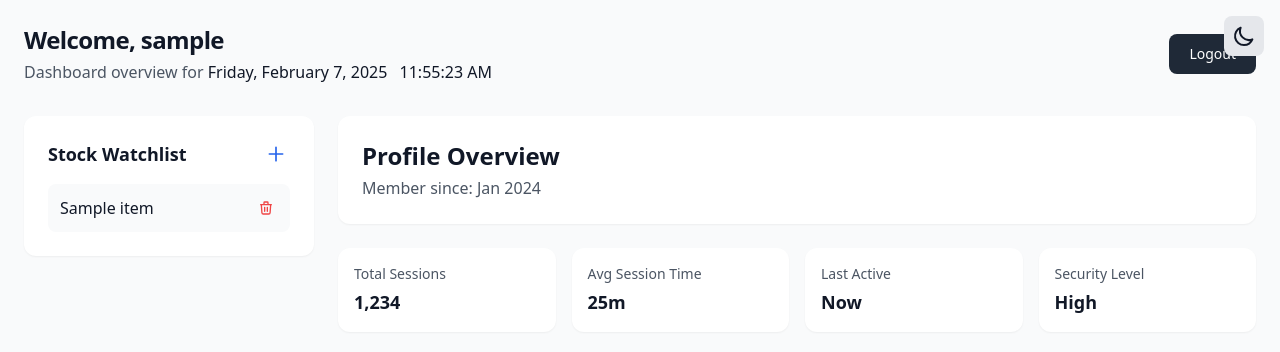
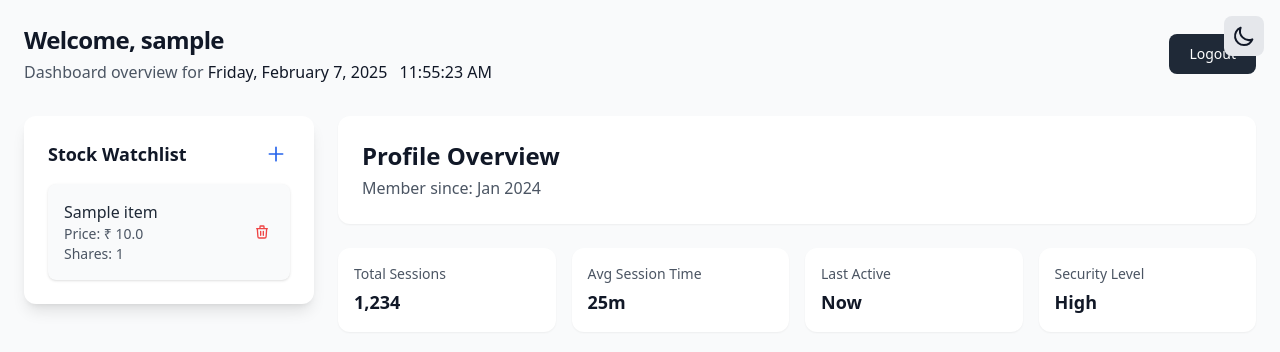
Before and after one commit to Toymakerftw/flask-wip, a Flask app: page /dashboard in a window 1280 px wide. Shown: the top 352 px of the page. Run offline with Flask 3, Linux system fonts and the light colour scheme; a user stored in the database is signed in; tables that the repository leaves empty hold one stand-in row (values such as "Sample post"); some libraries are stand-ins or nearby versions.

Commit message:
Lets take No. of Share and Buy price

```diff
--- a/app.py
+++ b/app.py
@@ -23,6 +23,8 @@ class User(UserMixin, db.Model):
 class WatchlistItem(db.Model):
     id = db.Column(db.Integer, primary_key=True)
     company_name = db.Column(db.String(100), nullable=False)
+    price = db.Column(db.Float, nullable=False)
+    num_shares = db.Column(db.Integer, nullable=False)
     user_id = db.Column(db.Integer, db.ForeignKey('user.id'), nullable=False)
     created_at = db.Column(db.DateTime, default=datetime.utcnow)
 
@@ -84,8 +86,11 @@ def dashboard():
 @login_required
 def add_to_watchlist():
     company_name = request.form.get('company_name')
-    if not company_name:
-        return jsonify({'error': 'Company name is required'}), 400
+    price = request.form.get('price', type=float)
+    num_shares = request.form.get('num_shares', type=int)
+
+    if not all([company_name, price, num_shares]):
+        return jsonify({'error': 'All fields are required'}), 400
 
     # Check if company already exists in user's watchlist
     existing_item = WatchlistItem.query.filter_by(
@@ -96,14 +101,20 @@ def add_to_watchlist():
     if existing_item:
         return jsonify({'error': 'Company already in watchlist'}), 400
 
-    new_item = WatchlistItem(company_name=company_name, user_id=current_user.id)
+    new_item = WatchlistItem(
+        company_name=company_name,
+        price=price,
+        num_shares=num_shares,
+        user_id=current_user.id
+    )
     db.session.add(new_item)
     db.session.commit()
 
     return jsonify({
         'id': new_item.id,
         'company_name': new_item.company_name,
-        'created_at': new_item.created_at.isoformat()
+        'price': new_item.price,
+        'num_shares': new_item.num_shares
     })
 
 @app.route('/watchlist/delete/<int:item_id>', methods=['DELETE'])
@@ -117,7 +128,6 @@ def delete_from_watchlist(item_id):
     db.session.commit()
     return jsonify({'message': 'Item deleted successfully'})
 
-
 @app.route('/logout', methods=['POST'])
 @login_required
 def logout():
--- a/templates/dashboard.html
+++ b/templates/dashboard.html
@@ -1,21 +1,29 @@
-{% extends "base.html" %}
-
-{% block content %}
+{% extends "base.html" %} {% block content %}
 <div class="max-w-7xl mx-auto p-6">
   <!-- Header Section -->
-    <div class="flex flex-col sm:flex-row justify-between items-center mb-8 gap-4">
+  <div
+    class="flex flex-col sm:flex-row justify-between items-center mb-8 gap-4"
+  >
     <div>
       <h1 class="text-2xl font-bold tracking-tight">Welcome, {{ username }}</h1>
       <p class="text-gray-600 dark:text-gray-400 mt-1">
         Dashboard overview for
-                <span id="current-date" class="font-medium text-gray-900 dark:text-gray-200"></span>
-                <span id="current-time" class="font-medium text-gray-900 dark:text-gray-200 ml-2"></span>
+        <span
+          id="current-date"
+          class="font-medium text-gray-900 dark:text-gray-200"
+        ></span>
+        <span
+          id="current-time"
+          class="font-medium text-gray-900 dark:text-gray-200 ml-2"
+        ></span>
       </p>
     </div>
     <div class="flex items-center gap-3">
       <form action="{{ url_for('logout') }}" method="post">
-                <button type="submit"
-                    class="text-white bg-gray-800 hover:bg-gray-900 focus:outline-none focus:ring-4 focus:ring-gray-300 font-medium rounded-lg text-sm px-5 py-2.5 dark:bg-gray-800 dark:hover:bg-gray-700 dark:focus:ring-gray-700 dark:border-gray-700">
+        <button
+          type="submit"
+          class="text-white bg-gray-800 hover:bg-gray-900 focus:outline-none focus:ring-4 focus:ring-gray-300 font-medium rounded-lg text-sm px-5 py-2.5 dark:bg-gray-800 dark:hover:bg-gray-700 dark:focus:ring-gray-700 dark:border-gray-700"
+        >
           Logout
         </button>
       </form>
@@ -26,30 +34,66 @@
   <div class="grid grid-cols-1 md:grid-cols-12 gap-6">
     <!-- Stock Watchlist Column -->
     <div class="md:col-span-3 space-y-6">
-            <div class="bg-white dark:bg-gray-800 rounded-xl shadow-sm p-6">
+      <div class="bg-white dark:bg-gray-800 rounded-xl shadow-lg p-6">
         <div class="flex justify-between items-center mb-4">
           <h2 class="text-lg font-semibold">Stock Watchlist</h2>
-                    <button onclick="openWatchlistModal()"
-                            class="text-blue-600 hover:text-blue-700 p-1 rounded-full hover:bg-blue-50 dark:hover:bg-blue-900/20">
-                        <svg class="w-5 h-5" fill="none" stroke="currentColor" viewBox="0 0 24 24">
-                            <path stroke-linecap="round" stroke-linejoin="round" stroke-width="2" d="M12 4v16m8-8H4"/>
+          <button
+            onclick="openWatchlistModal()"
+            class="text-blue-600 hover:text-blue-700 p-1 rounded-full hover:bg-blue-50 dark:hover:bg-blue-900/20"
+          >
+            <svg
+              class="w-5 h-5"
+              fill="none"
+              stroke="currentColor"
+              viewBox="0 0 24 24"
+            >
+              <path
+                stroke-linecap="round"
+                stroke-linejoin="round"
+                stroke-width="2"
+                d="M12 4v16m8-8H4"
+              />
             </svg>
           </button>
         </div>
         <div id="watchlistContainer" class="space-y-2">
           {% for item in watchlist %}
-                    <div id="watchlist-item-{{ item.id }}" class="p-3 rounded-lg bg-gray-50 dark:bg-gray-700 flex justify-between items-center">
-                        <span class="font-medium">{{ item.company_name }}</span>
-                        <button onclick="deleteWatchlistItem({{ item.id }})"
-                                class="text-red-500 hover:text-red-600 p-1 rounded-full hover:bg-red-50 dark:hover:bg-red-900/20">
-                            <svg class="w-4 h-4" fill="none" stroke="currentColor" viewBox="0 0 24 24">
-                                <path stroke-linecap="round" stroke-linejoin="round" stroke-width="2" d="M19 7l-.867 12.142A2 2 0 0116.138 21H7.862a2 2 0 01-1.995-1.858L5 7m5 4v6m4-6v6m1-10V4a1 1 0 00-1-1h-4a1 1 0 00-1 1v3M4 7h16"/>
+          <div
+            id="watchlist-item-{{ item.id }}"
+            class="p-4 rounded-lg bg-gray-50 dark:bg-gray-700 flex justify-between items-center shadow hover:shadow-md transition-shadow duration-200 ease-in-out"
+          >
+            <div class="flex flex-col">
+              <span class="font-medium text-gray-800 dark:text-gray-200"
+                >{{ item.company_name }}</span
+              >
+              <div class="text-sm text-gray-600 dark:text-gray-400">
+                <div><span>Price: ₹ {{ item.price }}</span></div>
+                <div><span>Shares: {{ item.num_shares }}</span></div>
+              </div>
+            </div>
+            <button
+              onclick="deleteWatchlistItem({{ item.id }})"
+              class="text-red-500 hover:text-red-600 p-1 rounded-full hover:bg-red-50 dark:hover:bg-red-900/20 transition duration-200 ease-in-out"
+            >
+              <svg
+                class="w-4 h-4"
+                fill="none"
+                stroke="currentColor"
+                viewBox="0 0 24 24"
+              >
+                <path
+                  stroke-linecap="round"
+                  stroke-linejoin="round"
+                  stroke-width="2"
+                  d="M19 7l-.867 12.142A2 2 0 0116.138 21H7.862a2 2 0 01-1.995-1.858L5 7m5 4v6m4-6v6m1-10V4a1 1 0 00-1-1h-4a1 1 0 00-1 1v3M4 7h16"
+                />
               </svg>
             </button>
           </div>
-                    {% endfor %}
-                    {% if not watchlist %}
-                    <div class="p-3 rounded-lg bg-gray-50 dark:bg-gray-700 text-center text-gray-500 dark:text-gray-400">
+          {% endfor %} {% if not watchlist %}
+          <div
+            class="p-3 rounded-lg bg-gray-50 dark:bg-gray-700 text-center text-gray-500 dark:text-gray-400"
+          >
             No stocks added yet
           </div>
           {% endif %}
@@ -65,7 +109,9 @@
           <div>
             <h2 class="text-2xl font-bold">Profile Overview</h2>
             <div class="flex items-center gap-2 mt-1">
-                            <span class="text-gray-600 dark:text-gray-400">Member since: Jan 2024</span>
+              <span class="text-gray-600 dark:text-gray-400"
+                >Member since: Jan 2024</span
+              >
             </div>
           </div>
         </div>
@@ -74,19 +120,27 @@
       <!-- Metrics Grid -->
       <div class="grid grid-cols-2 md:grid-cols-4 gap-4">
         <div class="bg-white dark:bg-gray-800 p-4 rounded-xl shadow-sm">
-                    <p class="text-sm text-gray-600 dark:text-gray-400 mb-1">Total Sessions</p>
+          <p class="text-sm text-gray-600 dark:text-gray-400 mb-1">
+            Total Sessions
+          </p>
           <p class="text-lg font-semibold">1,234</p>
         </div>
         <div class="bg-white dark:bg-gray-800 p-4 rounded-xl shadow-sm">
-                    <p class="text-sm text-gray-600 dark:text-gray-400 mb-1">Avg Session Time</p>
+          <p class="text-sm text-gray-600 dark:text-gray-400 mb-1">
+            Avg Session Time
+          </p>
           <p class="text-lg font-semibold">25m</p>
         </div>
         <div class="bg-white dark:bg-gray-800 p-4 rounded-xl shadow-sm">
-                    <p class="text-sm text-gray-600 dark:text-gray-400 mb-1">Last Active</p>
+          <p class="text-sm text-gray-600 dark:text-gray-400 mb-1">
+            Last Active
+          </p>
           <p class="text-lg font-semibold">Now</p>
         </div>
         <div class="bg-white dark:bg-gray-800 p-4 rounded-xl shadow-sm">
-                    <p class="text-sm text-gray-600 dark:text-gray-400 mb-1">Security Level</p>
+          <p class="text-sm text-gray-600 dark:text-gray-400 mb-1">
+            Security Level
+          </p>
           <p class="text-lg font-semibold">High</p>
         </div>
       </div>
@@ -95,28 +149,71 @@
 </div>
 
 <!-- Add to Watchlist Modal -->
-<div id="watchlistModal" class="hidden fixed inset-0 bg-black bg-opacity-50 flex items-center justify-center p-4">
+<div
+  id="watchlistModal"
+  class="hidden fixed inset-0 bg-black bg-opacity-50 flex items-center justify-center p-4"
+>
   <div class="bg-white dark:bg-gray-800 rounded-xl max-w-md w-full p-6">
     <h3 class="text-xl font-bold mb-4">Add Company to Watchlist</h3>
     <form id="watchlistForm" class="space-y-4">
       <div>
-                <label for="company_name" class="block text-sm font-medium text-gray-700 dark:text-gray-300 mb-1">
+        <label
+          for="company_name"
+          class="block text-sm font-medium text-gray-700 dark:text-gray-300 mb-1"
+        >
           Company Name
         </label>
-                <input type="text"
+        <input
+          type="text"
           id="company_name"
           name="company_name"
           required
-                       class="w-full px-4 py-2 rounded-lg border border-gray-200 dark:border-gray-700 bg-transparent focus:outline-none focus:ring-2 focus:ring-blue-500 focus:border-blue-500">
+          class="w-full px-4 py-2 rounded-lg border border-gray-200 dark:border-gray-700 bg-transparent focus:outline-none focus:ring-2 focus:ring-blue-500 focus:border-blue-500"
+        />
+      </div>
+      <div>
+        <label
+          for="price"
+          class="block text-sm font-medium text-gray-700 dark:text-gray-300 mb-1"
+        >
+          Price
+        </label>
+        <input
+          type="number"
+          step="0.01"
+          id="price"
+          name="price"
+          required
+          class="w-full px-4 py-2 rounded-lg border border-gray-200 dark:border-gray-700 bg-transparent focus:outline-none focus:ring-2 focus:ring-blue-500 focus:border-blue-500"
+        />
+      </div>
+      <div>
+        <label
+          for="num_shares"
+          class="block text-sm font-medium text-gray-700 dark:text-gray-300 mb-1"
+        >
+          Number of Shares
+        </label>
+        <input
+          type="number"
+          id="num_shares"
+          name="num_shares"
+          required
+          class="w-full px-4 py-2 rounded-lg border border-gray-200 dark:border-gray-700 bg-transparent focus:outline-none focus:ring-2 focus:ring-blue-500 focus:border-blue-500"
+        />
       </div>
       <div class="flex justify-end gap-3">
-                <button type="button"
+        <button
+          type="button"
           onclick="closeWatchlistModal()"
-                        class="px-4 py-2 text-gray-700 dark:text-gray-300 hover:bg-gray-100 dark:hover:bg-gray-700 rounded-lg">
+          class="px-4 py-2 text-gray-700 dark:text-gray-300 hover:bg-gray-100 dark:hover:bg-gray-700 rounded-lg"
+        >
           Cancel
         </button>
-                <button type="submit"
-                        class="px-4 py-2 bg-blue-600 hover:bg-blue-700 text-white rounded-lg">
+        <button
+          type="submit"
+          class="px-4 py-2 bg-blue-600 hover:bg-blue-700 text-white rounded-lg"
+        >
           Add
         </button>
       </div>
@@ -127,35 +224,44 @@
 <script>
   // Watchlist Modal Functions
   function openWatchlistModal() {
-        document.getElementById('watchlistModal').classList.remove('hidden');
+    document.getElementById("watchlistModal").classList.remove("hidden");
   }
 
   function closeWatchlistModal() {
-        document.getElementById('watchlistModal').classList.add('hidden');
-        document.getElementById('watchlistForm').reset();
+    document.getElementById("watchlistModal").classList.add("hidden");
+    document.getElementById("watchlistForm").reset();
   }
 
   // Handle form submission
-    document.getElementById('watchlistForm').addEventListener('submit', async function(e) {
+  document
+    .getElementById("watchlistForm")
+    .addEventListener("submit", async function (e) {
       e.preventDefault();
 
       const formData = new FormData(this);
       try {
-            const response = await fetch('/watchlist/add', {
-                method: 'POST',
-                body: formData
+        const response = await fetch("/watchlist/add", {
+          method: "POST",
+          body: formData,
         });
 
         const data = await response.json();
 
         if (response.ok) {
           // Add new item to the list
-                const container = document.getElementById('watchlistContainer');
-                const newItem = document.createElement('div');
+          const container = document.getElementById("watchlistContainer");
+          const newItem = document.createElement("div");
           newItem.id = `watchlist-item-${data.id}`;
-                newItem.className = 'p-3 rounded-lg bg-gray-50 dark:bg-gray-700 flex justify-between items-center';
+          newItem.className =
+            "p-3 rounded-lg bg-gray-50 dark:bg-gray-700 flex justify-between items-center";
           newItem.innerHTML = `
+                    <div class="flex flex-col">
                         <span class="font-medium">${data.company_name}</span>
+                        <div class="text-sm text-gray-600 dark:text-gray-400">
+                            <span>Price: ${data.price}</span> ·
+                            <span>Shares: ${data.num_shares}</span>
+                        </div>
+                    </div>
                     <button onclick="deleteWatchlistItem(${data.id})"
                             class="text-red-500 hover:text-red-600 p-1 rounded-full hover:bg-red-50 dark:hover:bg-red-900/20">
                         <svg class="w-4 h-4" fill="none" stroke="currentColor" viewBox="0 0 24 24">
@@ -165,8 +271,11 @@
                 `;
 
           // Remove "No stocks added yet" message if it exists
-                const noStocksMessage = container.querySelector('div:last-child');
-                if (noStocksMessage && noStocksMessage.textContent.trim() === 'No stocks added yet') {
+          const noStocksMessage = container.querySelector("div:last-child");
+          if (
+            noStocksMessage &&
+            noStocksMessage.textContent.trim() === "No stocks added yet"
+          ) {
             noStocksMessage.remove();
           }
 
@@ -176,19 +285,23 @@
           alert(data.error);
         }
       } catch (error) {
-            alert('An error occurred while adding to watchlist');
+        alert("An error occurred while adding to watchlist");
       }
     });
 
   // Delete watchlist item
   async function deleteWatchlistItem(itemId) {
-        if (!confirm('Are you sure you want to remove this company from your watchlist?')) {
+    if (
+      !confirm(
+        "Are you sure you want to remove this company from your watchlist?"
+      )
+    ) {
       return;
     }
 
     try {
       const response = await fetch(`/watchlist/delete/${itemId}`, {
-                method: 'DELETE'
+        method: "DELETE",
       });
 
       if (response.ok) {
@@ -196,19 +309,20 @@
         item.remove();
 
         // Check if watchlist is empty and add placeholder
-                const container = document.getElementById('watchlistContainer');
+        const container = document.getElementById("watchlistContainer");
         if (container.children.length === 0) {
-                    const placeholder = document.createElement('div');
-                    placeholder.className = 'p-3 rounded-lg bg-gray-50 dark:bg-gray-700 text-center text-gray-500 dark:text-gray-400';
-                    placeholder.textContent = 'No stocks added yet';
+          const placeholder = document.createElement("div");
+          placeholder.className =
+            "p-3 rounded-lg bg-gray-50 dark:bg-gray-700 text-center text-gray-500 dark:text-gray-400";
+          placeholder.textContent = "No stocks added yet";
           container.appendChild(placeholder);
         }
       } else {
         const data = await response.json();
-                alert(data.error || 'An error occurred while deleting');
+        alert(data.error || "An error occurred while deleting");
       }
     } catch (error) {
-            alert('An error occurred while deleting from watchlist');
+      alert("An error occurred while deleting from watchlist");
     }
   }
 </script>
```
Lines whose indentation alone changed are shown as unchanged.
